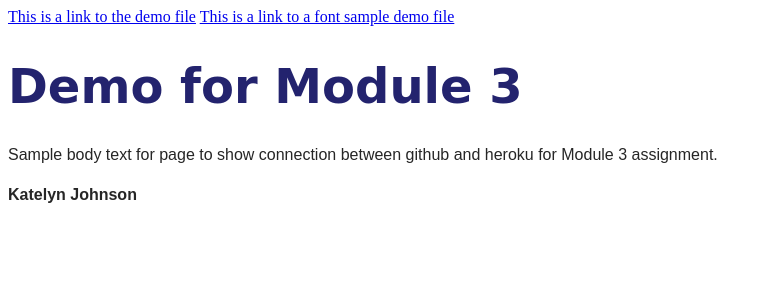
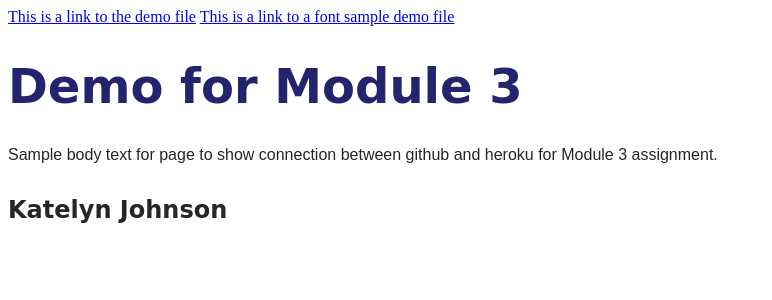
Before and after one commit to katelykj/file-v1, a PHP site: page /index.html in a window 1280 px wide. Shown: the top 300 px of the page, without its empty margins (0-772 px from the left). Run offline with PHP 8.4, Linux system fonts and the light colour scheme.

Commit message:
Update style.css

```diff
--- a/style.css
+++ b/style.css
@@ -17,8 +17,9 @@ h3 {
 }
 
 h4 {
-  font-size: 16px;
+  font-size: 24px;
   color: #262626;
+  font-family: 'Caveat', cursive;
 }
 
 .body{
@@ -31,6 +32,6 @@ h1{
   font-family: 'Yeseva One', cursive;
 }
 
-p, h2, h3, h4, ul{
+p, h2, h3, ul{
   font-family: 'Source Sans Pro', sans-serif;
 }
```
